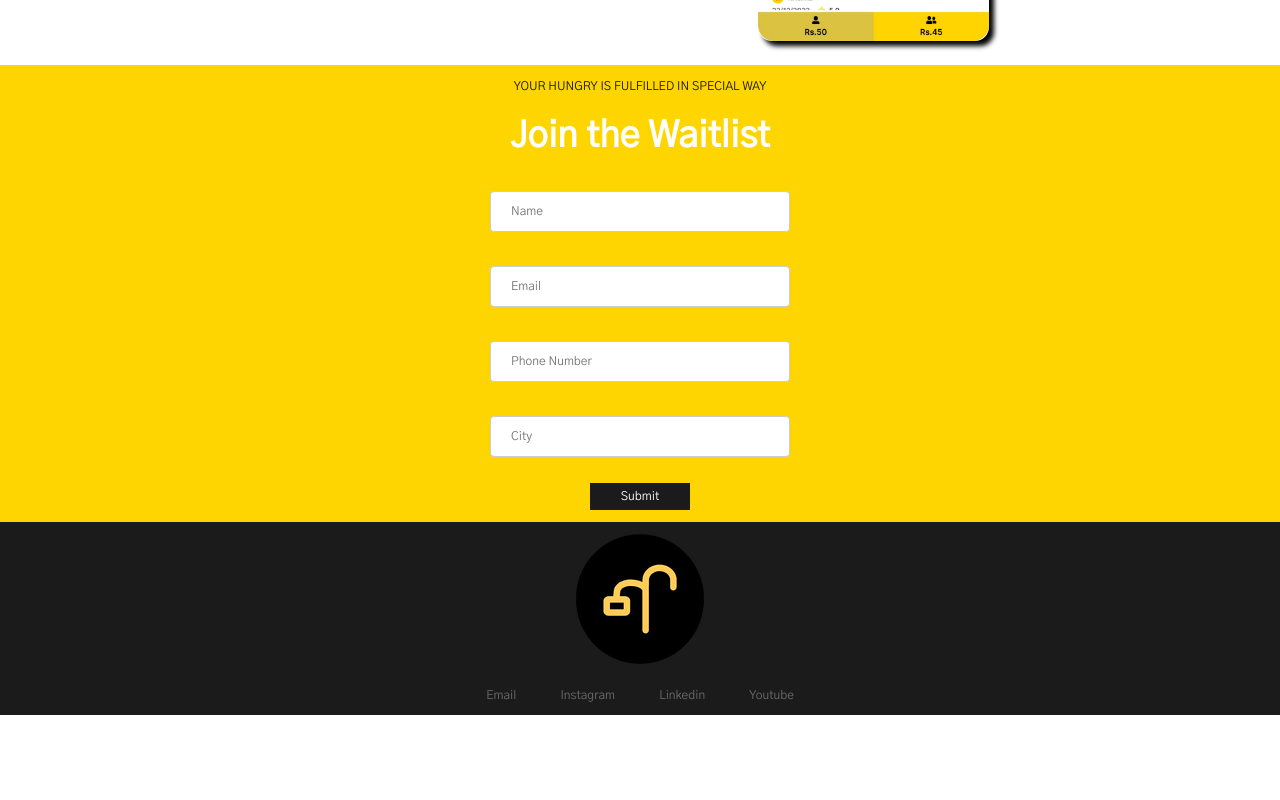
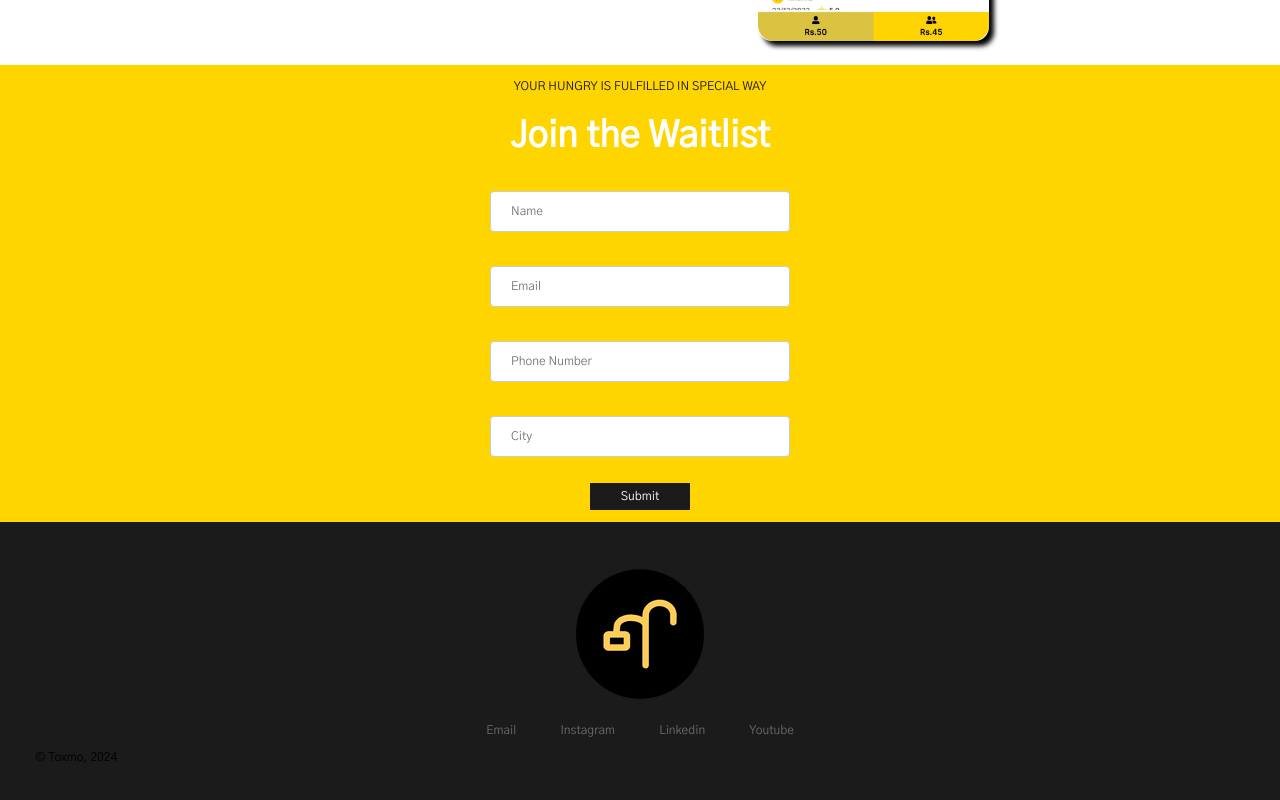
Before and after one commit to MikiPAUL/toxmo-site, a React (Vite) app: page / in a window 1280 px wide. Shown: the part 1330-2130 px from the top of the page. Before the commit the page ends 2045 px from the top, so only its background shows below. Built offline with nearby package versions, Linux system fonts and the light colour scheme.

Commit message:
Update contact.tsx

```diff
--- a/src/components/contact.tsx
+++ b/src/components/contact.tsx
@@ -1,6 +1,6 @@
 function Contact() {
     return (
-        <footer style={{ backgroundColor: '#1b1b1b' }} id="contact">
+        <footer style={{ backgroundColor: '#1b1b1b',  padding: '35px' }} id="contact">
             <div className="container" style={{ maxWidth: '400px' }}>
                 <div className="footer__logo" >
                     <img src="/assets/logo.png" alt="Toxmo Logo" style={{ margin: '0 auto' }} />
@@ -8,12 +8,16 @@ function Contact() {
                 <nav style={{ paddingTop: '2rem', color: '#6b6b6b' }}>
                     <ul className="flex-row" style={{ flexWrap: 'wrap', gap: '10px' }}>
                         <li><a href="contact@toxmo.in">Email</a></li>
-                        <li><a href="https://www.instagram.com/toxmonow/?igsh=MXZqZzNsemx2ODJrdA%3D%3D">Instagram</a></li>
+                        <li><a href="https://www.instagram.com/toxmo.in/?igsh=MXZqZzNsemx2ODJrdA%3D%3D">Instagram</a></li>
                         <li><a href="https://www.linkedin.com/company/toxmo/">Linkedin</a></li>
                         <li><a href="https://www.youtube.com/@Toxmostore?si=q7bPWLLS4asskyiW">Youtube</a></li>
                     </ul>
                 </nav>
             </div>
+            <div className="copyright">
+    <span>&copy;</span> Toxmo, 2024
+</div>
+
         </footer>
     )
 }
```
